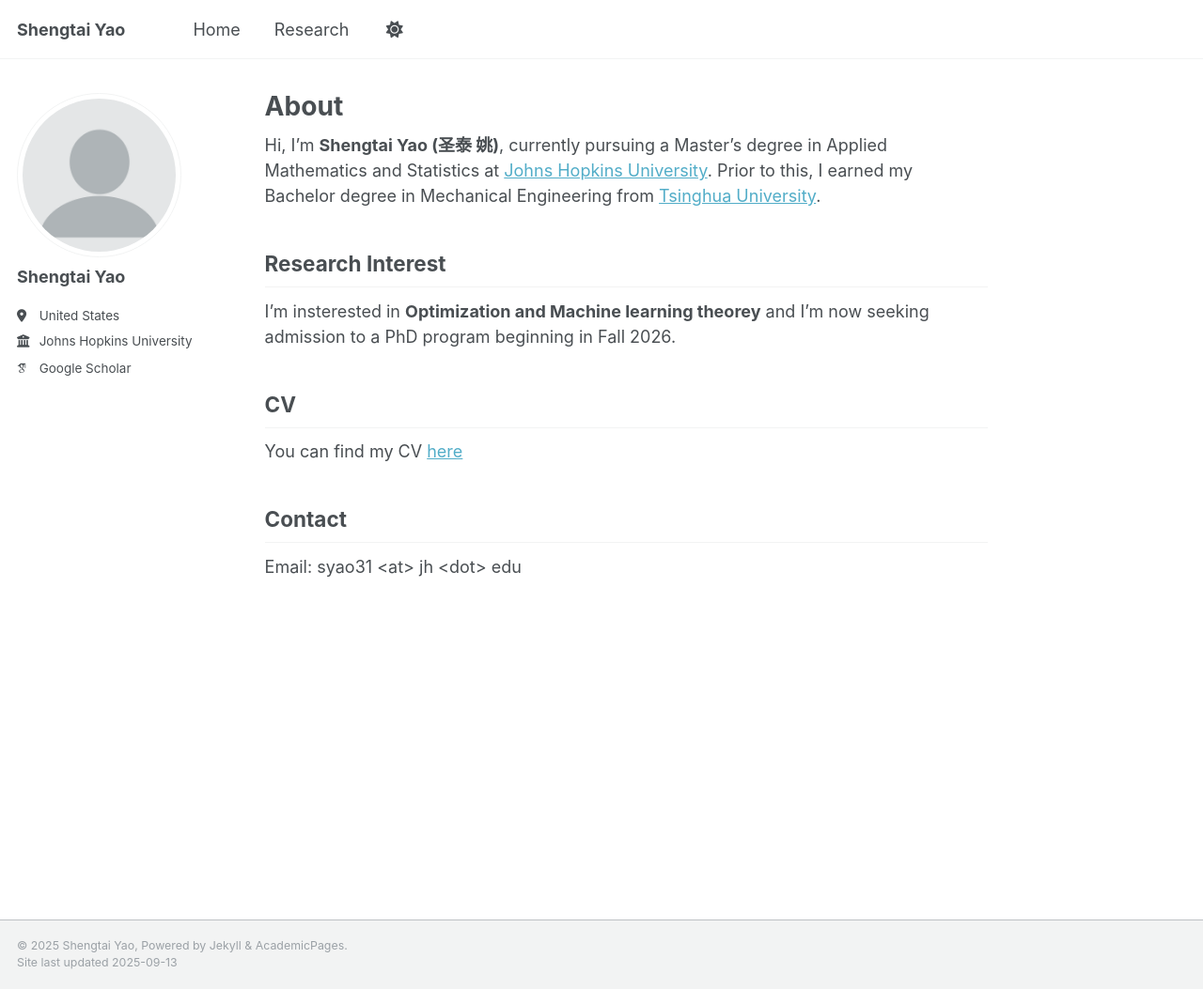
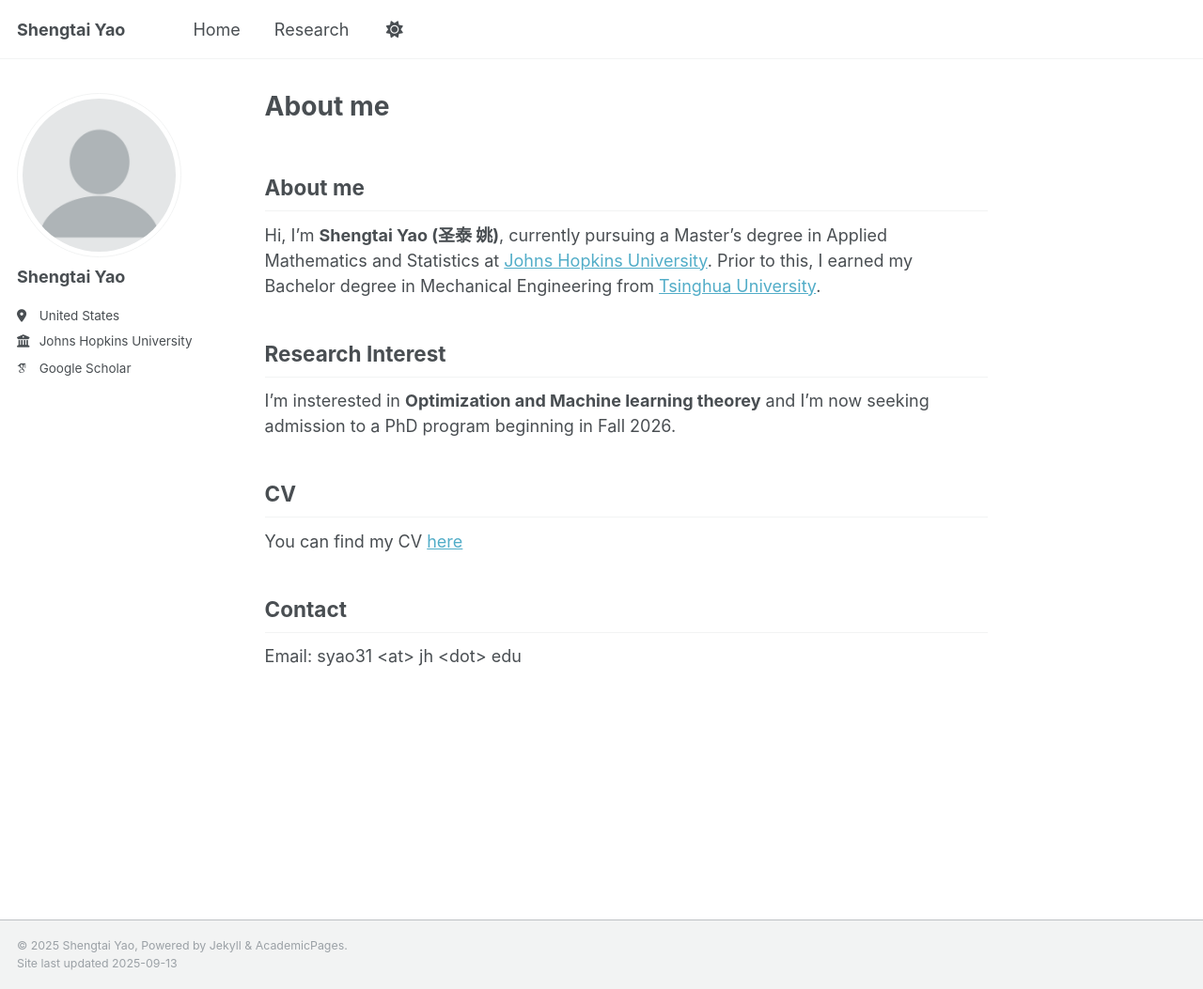
Before and after one commit to Yaoshengtai/Yaoshengtai.github.io, a Jekyll site: the page built from _pages/about.md, in a window 1280 px wide and 1053 px high. Shown: the whole window at 94% size. Built offline with Jekyll 4.4.1, drawn with Linux system fonts in a browser that asks for light colours; some web fonts are replaced; our own code applies the rules of GitHub Pages for plain Markdown files.

Commit message:
Update about.md

```diff
--- a/_pages/about.md
+++ b/_pages/about.md
@@ -1,12 +1,12 @@
 ---
 permalink: /
-title: About
 author_profile: true
 redirect_from:
   - /about/
   - /about.html
 ---
 
+## About me
 
 Hi, I'm **Shengtai Yao (圣泰 姚)**, currently pursuing a Master’s degree in Applied Mathematics and Statistics at [Johns Hopkins University](https://www.jhu.edu/). Prior to this, I earned my Bachelor degree in Mechanical Engineering from [Tsinghua University](https://www.tsinghua.edu.cn/en/).
 
```
